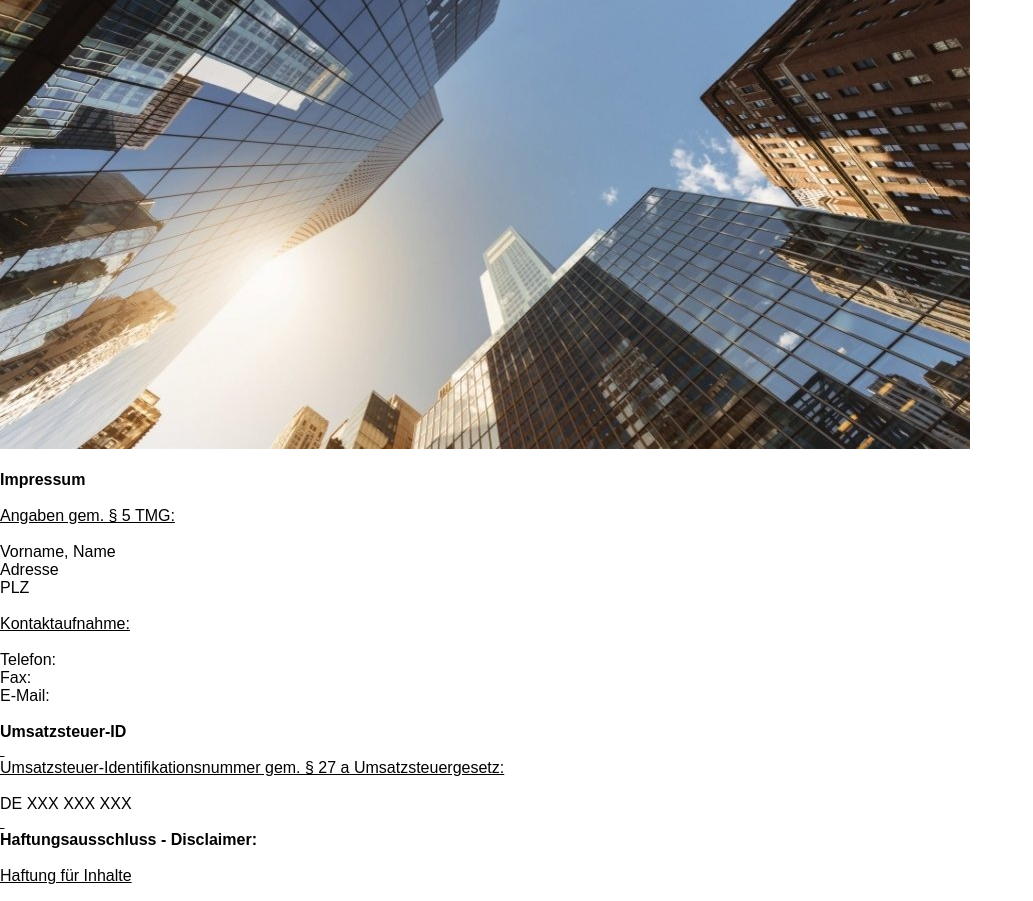
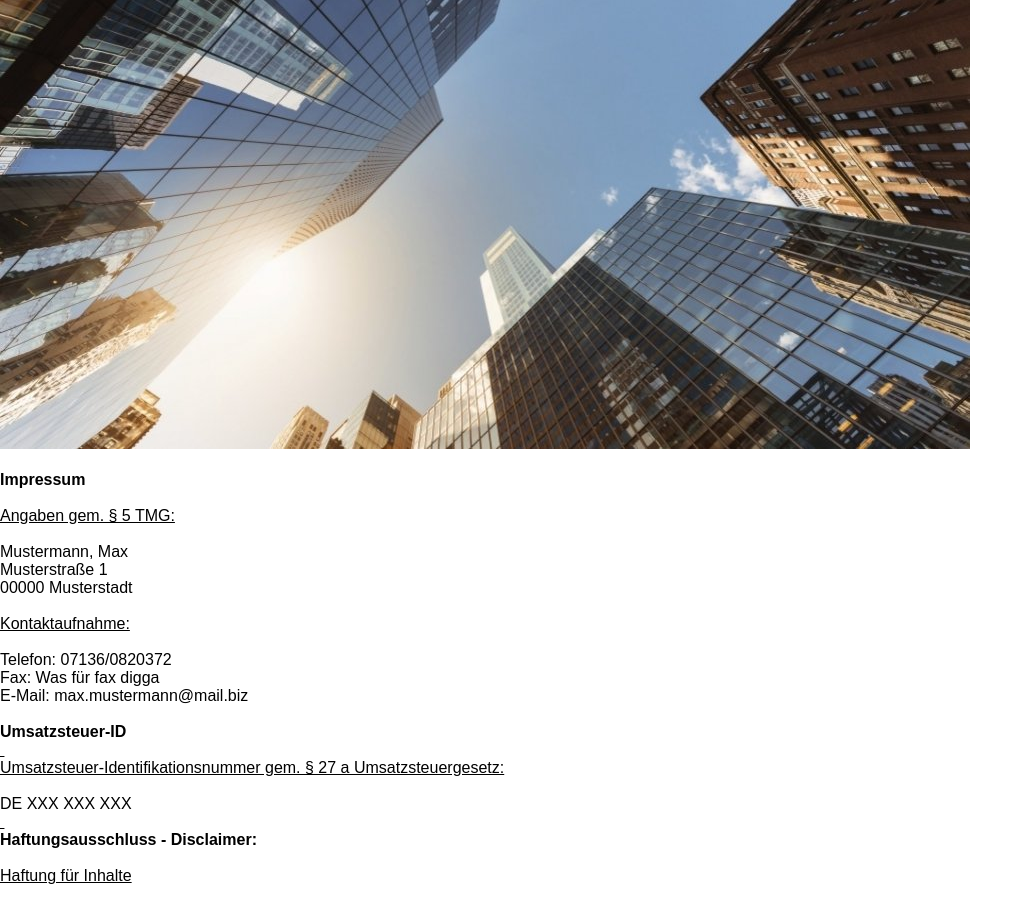
Before and after one commit to Valvyy/SAE-Projekt, a PHP site: page /pages/impressum.html in a window 1280 px wide. Shown: the part 78-979 px from the top of the page, without its empty margins (0-1033 px from the left). Run offline with PHP 8.4, Linux system fonts and the light colour scheme.

Commit message:
home / impressum changes

```diff
--- a/assets/styles/style.css
+++ b/assets/styles/style.css
@@ -91,4 +91,8 @@
 .dropdown li:hover {
     background-color: darkmagenta;
 }
+img {
+    width: 10%;
+    height: 10%;
 }
+}
--- a/pages/home.html
+++ b/pages/home.html
@@ -24,9 +24,9 @@
         </ul>
     </nav>
 
-    <div class="box">
-        <img src="../pictures/company2.jpeg" alt="Company2">
-    </div>
+
+    <img src="../pictures/company2.jpeg" alt="Company2">
+
 
 </body>
 </html>
--- a/pages/impressum.html
+++ b/pages/impressum.html
@@ -36,17 +36,17 @@
           <span style="text-decoration: underline;">Angaben gem. § 5 TMG:</span>
         </p>
         <p>&nbsp;</p>
-        <p>Vorname, Name</p>
-        <p>Adresse</p>
-        <p>PLZ</p>
+        <p>Mustermann, Max</p>
+        <p>Musterstraße 1</p>
+        <p>00000 Musterstadt</p>
         <p>&nbsp;</p>
         <p>
           <span style="text-decoration: underline;">Kontaktaufnahme:</span>
         </p>
         <p>&nbsp;</p>
-        <p>Telefon:</p>
-        <p>Fax:</p>
-        <p>E-Mail:</p>
+        <p>Telefon: 07136/0820372</p>
+        <p>Fax: Was für fax digga</p>
+        <p>E-Mail: max.mustermann@mail.biz</p>
         <p>&nbsp;</p>
         <p>
           <strong>Umsatzsteuer-ID</strong>
```
